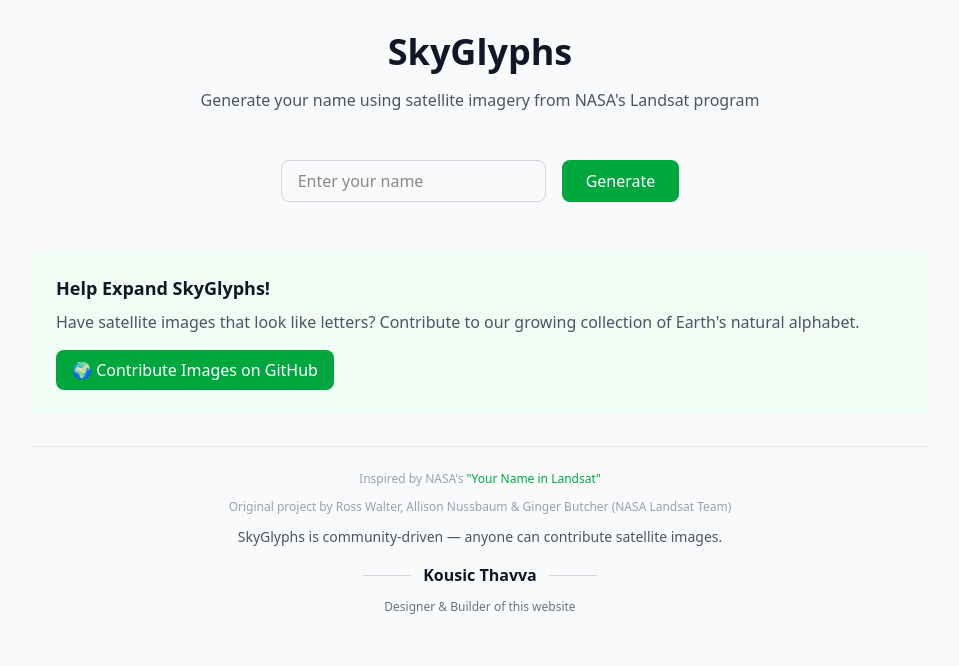
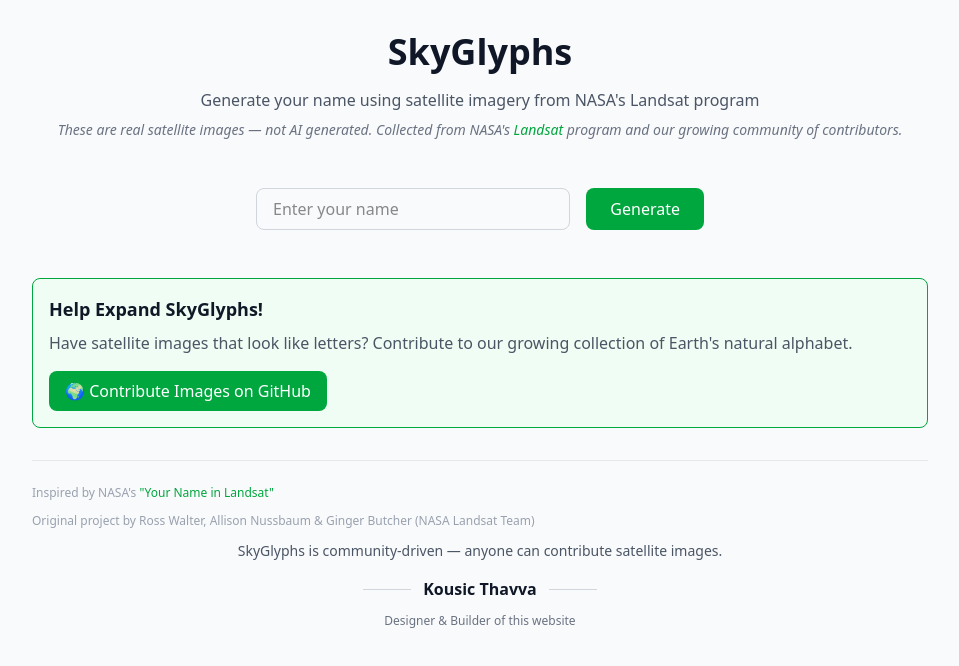
Before and after one commit to ReddyKousic/skyGlyphsFrntnd, a SvelteKit app: page / in a window 1280 px wide. Shown: the top 666 px of the page, without its empty margins (160-1119 px from the left). Built offline with nearby package versions, Linux system fonts and the light colour scheme.

Commit message:
Refactor layout and improve accessibility in +page.svelte

```diff
--- a/src/routes/+page.svelte
+++ b/src/routes/+page.svelte
@@ -14,7 +14,8 @@
 	type Manifest = Record<string, string[]>;
 	let manifest = $state<Manifest>({});
 
-    const BASE_URL = 'https://cdn.statically.io/gh/ReddyKousic/sky_glyphs_satellite_letters_webp/main';
+	const BASE_URL =
+		'https://cdn.statically.io/gh/ReddyKousic/sky_glyphs_satellite_letters_webp/main';
 
 	interface LetterInfo {
 		letter: string;
@@ -60,8 +61,7 @@
 		return { letter: '', place: 'Unknown', country: 'Unknown' };
 	}
 
-    console.log("Water: ", parseFileName("a-farm-island-maine.webp"));
-
+	console.log('Water: ', parseFileName('a-farm-island-maine.webp'));
 
 	async function generateWord() {
 		if (!word.trim()) return;
@@ -157,20 +157,27 @@
 			<p class="mx-auto max-w-2xl text-gray-600">
 				Generate your name using satellite imagery from NASA's Landsat program
 			</p>
+			<p class="mt-2 text-xs text-gray-500 italic sm:text-sm">
+				These are real satellite images — not AI generated. Collected from NASA's <a
+					href="https://landsat.gsfc.nasa.gov/"
+					class="text-green-600 hover:underline"
+					target="_blank">Landsat</a
+				> program and our growing community of contributors.
+			</p>
 		</div>
 
 		<!-- Input -->
-		<div class="mb-12 flex justify-center gap-4">
+		<div class="mx-auto mb-12 flex w-full max-w-md flex-col justify-center gap-4 sm:flex-row">
 			<input
 				type="text"
 				bind:value={word}
 				onkeypress={handleKeyPress}
 				placeholder="Enter your name"
-				class="rounded-lg border border-gray-300 px-4 py-2 focus:ring-2 focus:ring-blue-500 focus:outline-none"
+				class="w-full rounded-lg border border-gray-300 px-4 py-2 focus:ring-2 focus:ring-blue-500 focus:outline-none"
 			/>
 			<button
 				onclick={generateWord}
-				class="rounded-lg bg-green-600 px-6 py-2 text-white transition-colors hover:bg-green-700"
+				class="w-full rounded-lg bg-green-600 px-6 py-2 text-white transition-colors hover:bg-green-700 sm:w-auto"
 			>
 				Generate
 			</button>
@@ -224,7 +231,7 @@
 			</div>
 		{/if}
 
-		<div class="mb-8 rounded-lg bg-green-50 p-6">
+		<div class="mb-8 rounded-lg border-1 border-green-600 bg-green-50 p-4 lg:text-left">
 			<h3 class="mb-2 text-lg font-semibold text-gray-900">Help Expand SkyGlyphs!</h3>
 			<p class="mb-4 text-gray-600">
 				Have satellite images that look like letters? Contribute to our growing collection of
@@ -240,7 +247,7 @@
 			</a>
 		</div>
 		<!-- Credits / Community Footer -->
-		<div class="space-y-3 border-t border-gray-200 pt-6 text-center text-sm text-gray-500">
+		<div class="space-y-3 border-t border-gray-200 pt-6  text-sm text-gray-500">
 			<!-- Inspiration -->
 			<p class="text-xs text-gray-400">
 				Inspired by NASA's
@@ -257,7 +264,7 @@
 			</p>
 
 			<!-- Community -->
-			<p class="text-gray-600">
+			<p class="text-gray-600 text-center">
 				SkyGlyphs is community-driven — anyone can contribute satellite images.
 			</p>
 
@@ -267,7 +274,7 @@
 				<span class="text-base font-semibold text-gray-900">Kousic Thavva</span>
 				<span class="h-px w-12 bg-gray-300"></span>
 			</div>
-			<p class="text-xs text-gray-500">Designer & Builder of this website</p>
+			<p class="text-xs text-gray-500 text-center">Designer & Builder of this website</p>
 		</div>
 	</div>
 </div>
```
